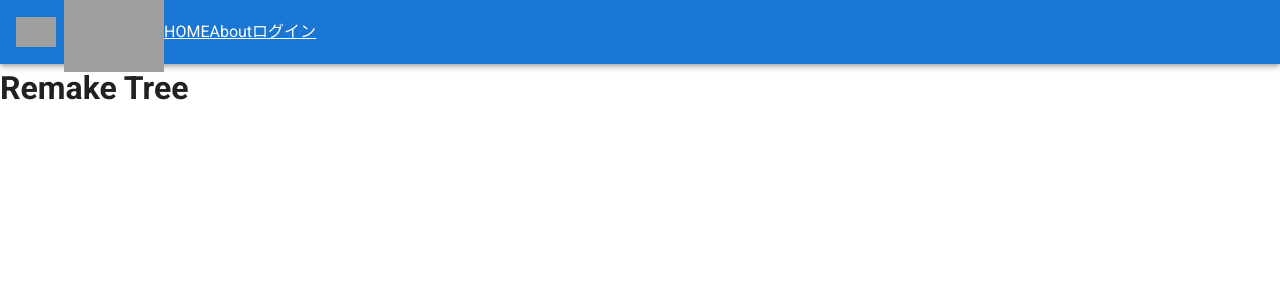
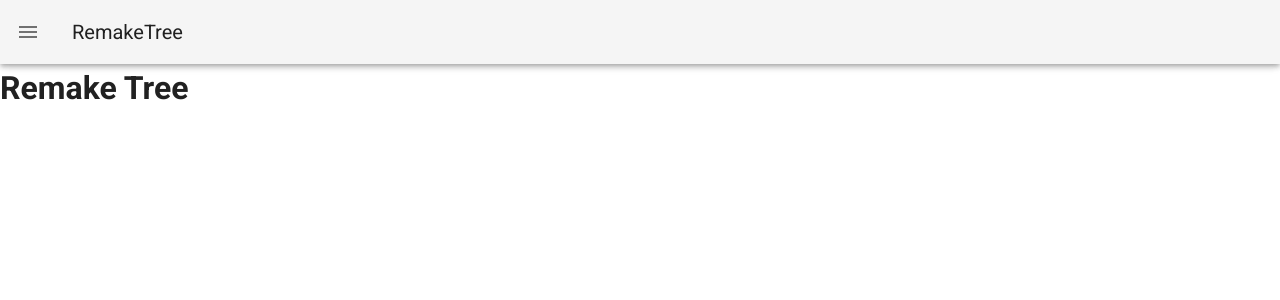
Before and after one commit to akira-yp/remake-front, a Vue app: page / in a window 1280 px wide. Shown: the top 300 px of the page. Built offline with nearby package versions, Linux system fonts and the light colour scheme; grey boxes are pictures that could not be loaded.

Commit message:
グローバルナビのドロワーを作成

```diff
--- a/src/App.vue
+++ b/src/App.vue
@@ -1,10 +1,37 @@
 <template>
   <v-app>
-    <v-app-bar
+    <v-navigation-drawer
+      v-model="drawer"
+      temporary
+      app
+    >
+      <v-list>
+        <v-list-item>
+          <router-link to="/" >HOME</router-link>
+        </v-list-item>
+        <v-list-item>
+          <router-link to="/about">About</router-link>
+        </v-list-item>
+        <v-list-item>
+          <router-link to="/sign_in" >ログイン</router-link>
+        </v-list-item>
+        <v-list-item>
+          <router-link to="/itemcreate" >アイテムを出品する</router-link>
+        </v-list-item>
+      </v-list>
+    </v-navigation-drawer>
+
+    <v-app-bar app>
+      <v-app-bar-nav-icon @click="drawer = !drawer"></v-app-bar-nav-icon>
+      <v-toolbar-title>RemakeTree</v-toolbar-title>
+      <v-btn v-if="logedIn" depressed="false" @click="signOut">ログアウト</v-btn>
+    </v-app-bar>
+
+    <!-- <v-app-bar
       app
       color="primary"
       dark
-    >
+    > -->
       <!-- <div class="d-flex align-center">
         <v-img
           alt="Vuetify Logo"
@@ -38,8 +65,8 @@
         <span class="mr-2">Latest Release</span>
         <v-icon>mdi-open-in-new</v-icon>
       </v-btn> -->
-      <Header />
-    </v-app-bar>
+      <!-- <Header /> -->
+    <!-- </v-app-bar> -->
 
     <v-main>
       <router-view/>
@@ -48,16 +75,37 @@
 </template>
 
 <script>
-import Header from './components/Header.vue'
+// import Header from './components/Header.vue'
+import { mapActions, mapGetters } from 'vuex'
 
 export default {
   name: 'App',
   components: {
-    Header
   },
 
   data: () => ({
+    drawer: null,
     user: []
-  })
+  }),
+
+  computed: {
+    ...mapGetters('user', ['isAuthenticated']),
+    logedIn () {
+      return this.isAuthenticated
+    }
+  },
+  methods: {
+    ...mapActions('user', ['deleteSession']),
+    signOut () {
+      const logoutParams = {
+        headers: {
+          uid: this.$store.state.user.uid,
+          'access-token': this.$store.state.user.accessToken,
+          client: this.$store.state.user.client
+        }
+      }
+      this.deleteSession(logoutParams)
+    }
+  }
 }
 </script>
--- a/src/components/Header.vue
+++ b/src/components/Header.vue
@@ -1,31 +1,36 @@
 <template>
-  <div class="d-flex align-center">
-    <div class="d-flex align-center">
-        <v-img
-          alt="Vuetify Logo"
-          class="shrink mr-2"
-          contain
-          src="https://cdn.vuetifyjs.com/images/logos/vuetify-logo-dark.png"
-          transition="scale-transition"
-          width="40"
-        />
+  <!-- <div> -->
+     <!-- <v-navigation-drawer
+      v-model="drawer"
+      temporary
+      app
+    >
+      <v-list>
+        <v-list-item>
+          <router-link to="/" class="white--text">HOME</router-link>
+        </v-list-item>
+        <v-list-item>
+          <router-link to="/about" class="white--text">About</router-link>
+        </v-list-item>
+        <v-list-item>
+          <router-link to="/sign_in" class="white--text">ログイン</router-link>
+        </v-list-item>
+        <v-list-item>
+          <router-link to="/itemcreate" class="white--text">アイテムを出品する</router-link>
+        </v-list-item>
+      </v-list>
+    </v-navigation-drawer> -->
 
-        <v-img
-          alt="Vuetify Name"
-          class="shrink mt-1 hidden-sm-and-down"
-          contain
-          min-width="100"
-          src="https://cdn.vuetifyjs.com/images/logos/vuetify-name-dark.png"
-          width="100"
-        />
-      </div>
+    <v-app-bar app>
+      <v-app-bar-nav-icon @click="drawer = !drawer"></v-app-bar-nav-icon>
+      <v-toolbar-title>RemakeTree</v-toolbar-title>
+      <v-btn v-if="logedIn" @click="signOut">ログアウト</v-btn>
+    </v-app-bar>
+<!--
+    <v-main>
 
-      <v-spacer></v-spacer>
-      <router-link to="/" class="white--text">HOME</router-link>
-      <router-link to="/about" class="white--text">About</router-link>
-      <router-link to="/sign_in" class="white--text">ログイン</router-link>
-      <button v-if="logedIn" @click="signOut">ログアウト</button>
-  </div>
+    </v-main>
+  </div> -->
 </template>
 
 <script>
@@ -52,6 +57,9 @@ export default {
         }
       }
       this.deleteSession(logoutParams)
+    },
+    drawer () {
+      this.$emit('toggleDrawer')
     }
   }
 }
--- a/src/router/index.js
+++ b/src/router/index.js
@@ -2,6 +2,7 @@ import Vue from 'vue'
 import VueRouter from 'vue-router'
 import Store from '../store/index.js'
 import Home from '../views/Home.vue'
+import ItemCreate from '../views/ItemCreate.vue'
 import SignIn from '../views/SignIn.vue'
 
 Vue.use(VueRouter)
@@ -15,11 +16,13 @@ const routes = [
   {
     path: '/about',
     name: 'About',
-    // route level code-splitting
-    // this generates a separate chunk (about.[hash].js) for this route
-    // which is lazy-loaded when the route is visited.
     component: () => import(/* webpackChunkName: "about" */ '../views/About.vue'),
     meta: { requireAuth: true }
+  },
+  {
+    path: '/itemcreate',
+    name: 'ItemCreate',
+    component: ItemCreate
   },
   {
     path: '/sign_in',
--- /dev/null
+++ b/src/views/ItemCreate.vue
@@ -0,0 +1,40 @@
+<template>
+  <div>
+    <h2>アイテム投稿画面</h2>
+    <v-form>
+      <v-text-field
+      label="Item title"
+      ></v-text-field>
+
+      <!-- <v-file-input
+      v-model="images"
+      multiple
+      clearrable
+      label="Item Images"
+      >
+        <template v-slot:selection="{ index, text }">
+          <v-chip
+            label
+            close
+            @click:close="deleteChip(index, text)"
+          >{{ text }}</v-chip>
+        </template>
+      </v-file-input> -->
+      <v-text-field
+      label="Description"
+      ></v-text-field>
+      <v-button>
+        このアイテムを出品する
+      </v-button>
+    </v-form>
+  </div>
+</template>
+
+<script>
+export default {
+  name: 'ItemCreate',
+  data: () => ({
+    uploadFileLost: []
+  })
+}
+</script>
```
